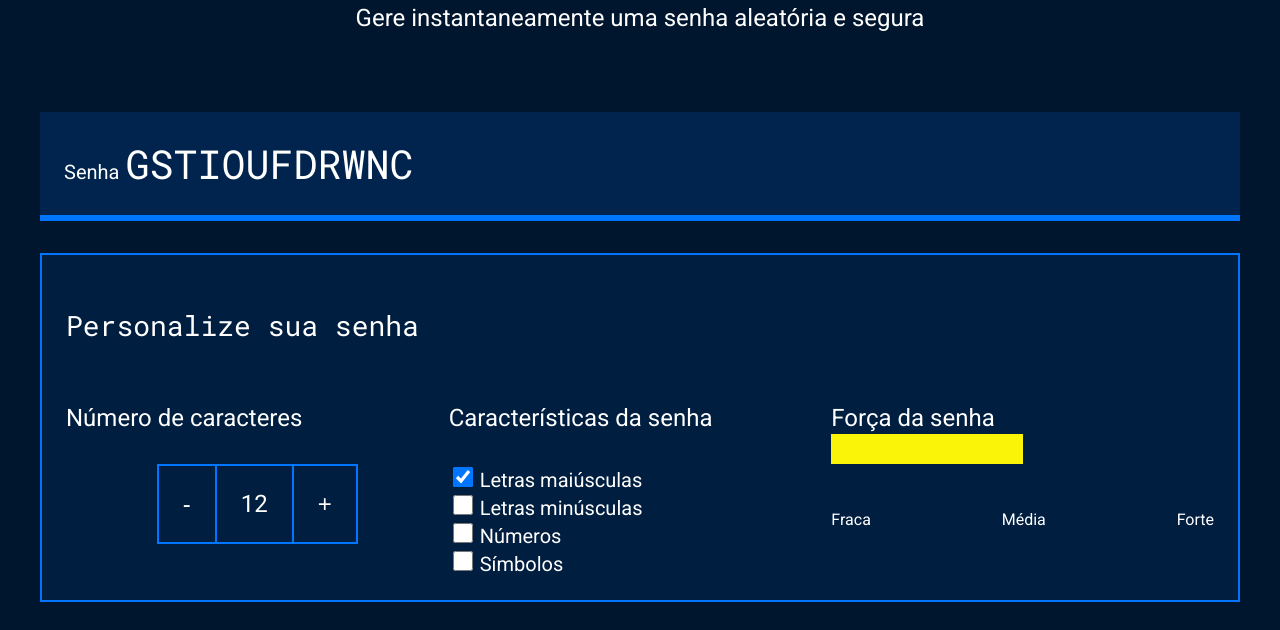
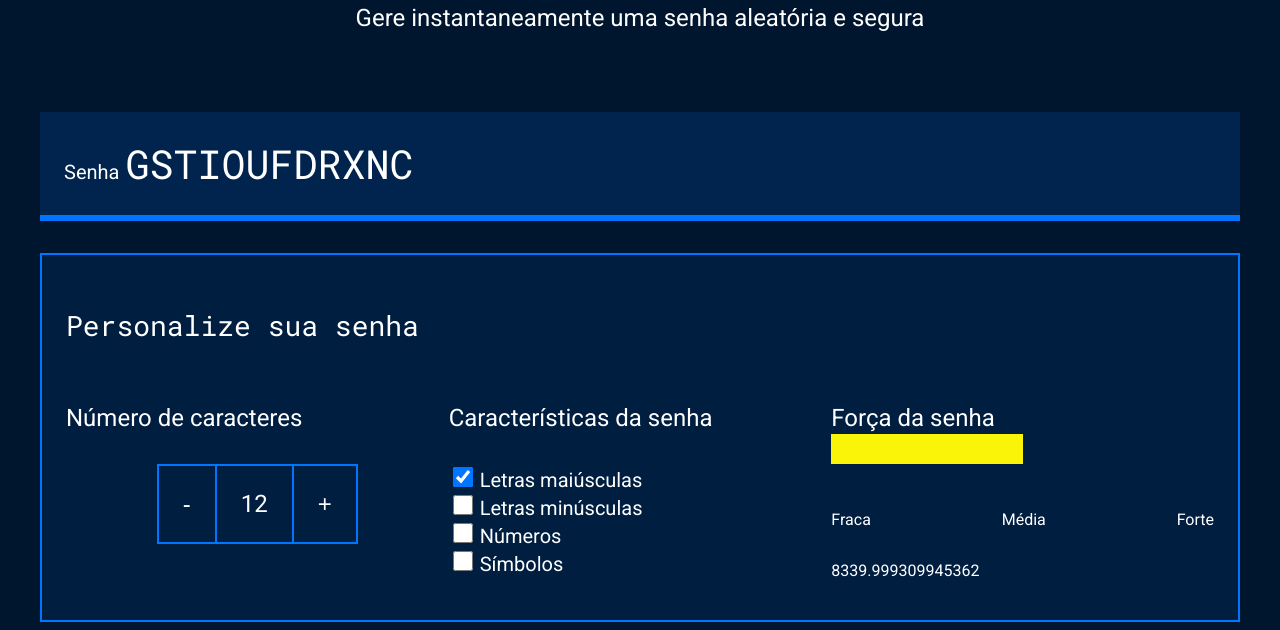
Before and after one commit to lucasrosa6/Seguran-aDigital, a plain HTML site: page index.html in a window 1280 px wide. Shown: the part 214-844 px from the top of the page. Drawn offline with Linux system fonts and the light colour scheme.

Commit message:
Add files via upload

```diff
--- a/index.html
+++ b/index.html
@@ -64,6 +64,7 @@
                         <p>Forte</p>
 
                     </div>
+                    <p class="entropia"></p>
                 </div>
             </div>
         </div>
--- a/main.js
+++ b/main.js
@@ -1,70 +1,84 @@
 const numeroSenha = document.querySelector('.parametro-senha__texto');
 let tamanhoSenha = 12;
+numeroSenha.textContent = tamanhoSenha;
+const letrasMaiusculas = 'ABCDEFGHIJKLMNOPQRSTUVXYWZ';
+const letrasMinusculas = 'abcdefghijklmnopqrstuvxywz';
+const numeros = '0123456789';
+const simbolos = '!@%*?';
+const botoes = document.querySelectorAll('.parametro-senha__botao');
+const campoSenha = document.querySelector('#campo-senha');
+const checkbox = document.querySelectorAll('.checkbox');
+const forcaSenha = document.querySelector('.forca');
 
-numeroSenha.textContent = tamanhoSenha;
-
-const botoes = document.querySelectorAll('.parametro-senha__botao');
 
 botoes[0].onclick = diminuiTamanho;
 botoes[1].onclick = aumentaTamanho;
 
-function diminuiTamanho(){
-    if (tamanhoSenha > 1){
+
+function diminuiTamanho() {
+    if (tamanhoSenha > 1) {
+        // tamanhoSenha = tamanhoSenha-1;
         tamanhoSenha--;
     }
-
     numeroSenha.textContent = tamanhoSenha;
+    geraSenha();
 }
-
-function aumentaTamanho(){
-    if (tamanhoSenha < 20){
+function aumentaTamanho() {
+    if (tamanhoSenha < 20) {
+        // tamanhoSenha = tamanhoSenha+1;
         tamanhoSenha++;
     }
-
     numeroSenha.textContent = tamanhoSenha;
+    geraSenha();
 }
 
 
-const campoSenha = document.querySelector('#campo-senha');
-const checkbox = document.querySelectorAll('.checkbox');
-
-for (i=0; i < checkbox.length; i++){
+for (i = 0; i < checkbox.length; i++) {
     checkbox[i].onclick = geraSenha;
 }
 
-const letrasMaiusculas = 'ABCDEFGHIJKLMNOPQRSTUVWXYZ';
-const letrasMinusculas = 'abcdefghijklmnopqrstuvwxyz';
-const numeros = '0123456789';
-const simbolos = '!@#$%&*';
 
-function geraSenha (){
+geraSenha();
+
+
+function geraSenha() {
     let alfabeto = '';
-
-    if (checkbox[0].checked){
+    if (checkbox[0].checked) {
         alfabeto = alfabeto + letrasMaiusculas;
     }
-
-    if (checkbox[1].checked){
+    if (checkbox[1].checked) {
         alfabeto = alfabeto + letrasMinusculas;
     }
-
-    if (checkbox[2].checked){
+    if (checkbox[2].checked) {
         alfabeto = alfabeto + numeros;
     }
-
-    if (checkbox[3].checked){
+    if (checkbox[3].checked) {
         alfabeto = alfabeto + simbolos;
     }
-
     let senha = '';
-    for (let i=0; i<tamanhoSenha; i++){
-        let numeroAleatorio = Math.random()*alfabeto.length;
+    for (let i = 0; i < tamanhoSenha; i++) {
+        let numeroAleatorio = Math.random() * alfabeto.length;
         numeroAleatorio = Math.floor(numeroAleatorio);
         senha = senha + alfabeto[numeroAleatorio];
     }
+    campoSenha.value = senha;
+    classificaSenha(alfabeto.length);
 
-    campoSenha.value = senha;
 
 }
 
-geraSenha();
+
+function classificaSenha(tamanhoAlfabeto){
+    let entropia = tamanhoSenha * Math.log2(tamanhoAlfabeto);
+    console.log(entropia);
+    forcaSenha.classList.remove('fraca','media','forte');
+    if (entropia > 57){
+        forcaSenha.classList.add('forte');
+    } else if (entropia > 35 && entropia < 57 ) {
+        forcaSenha.classList.add('media');
+    } else if (entropia <= 35){
+        forcaSenha.classList.add('fraca');
+    }
+    const valorEntropia = document.querySelector('.entropia');
+    valorEntropia.textContent = 2**Math.floor(entropia)/(100e6*60*60*24);
+}
```
